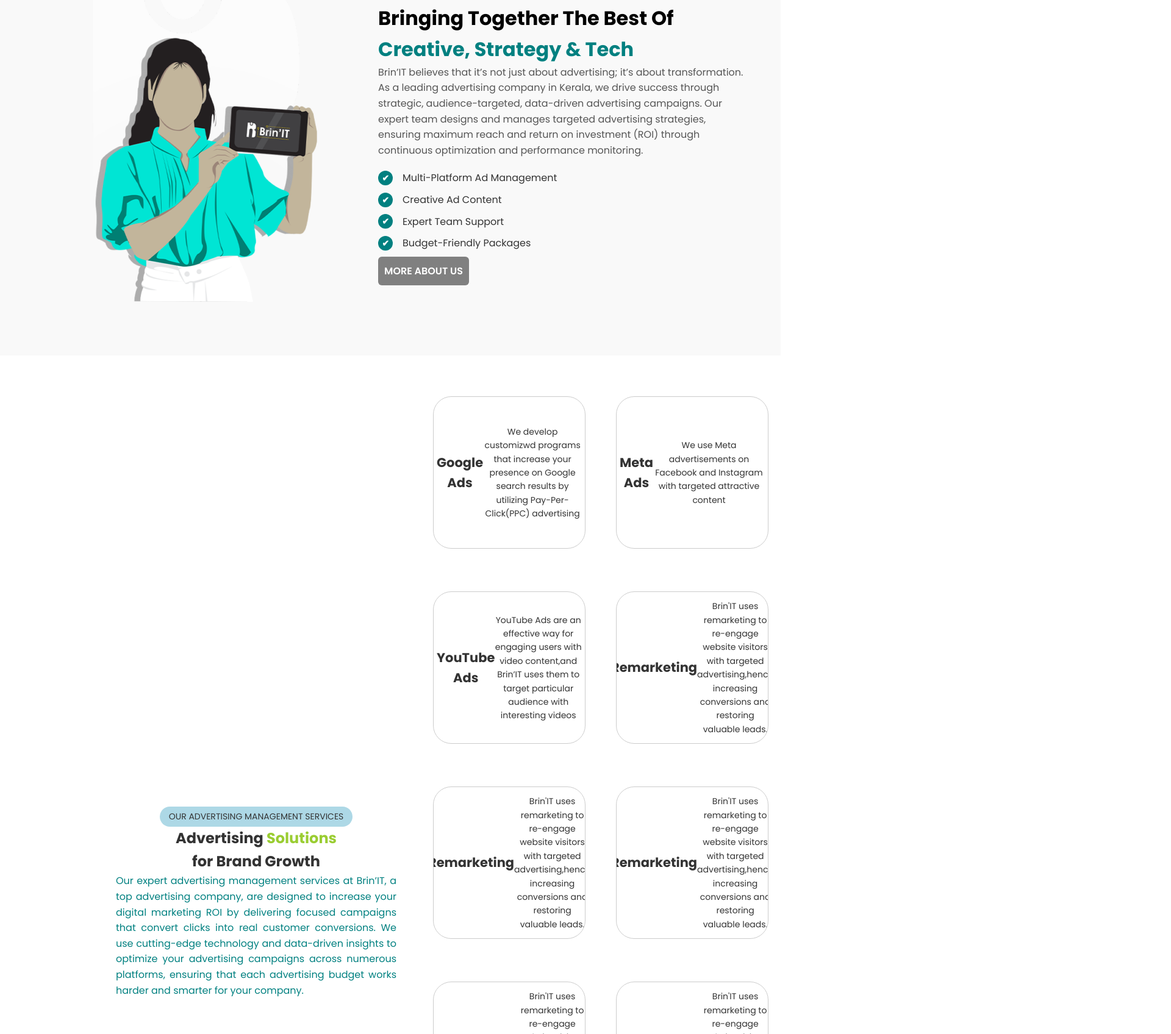
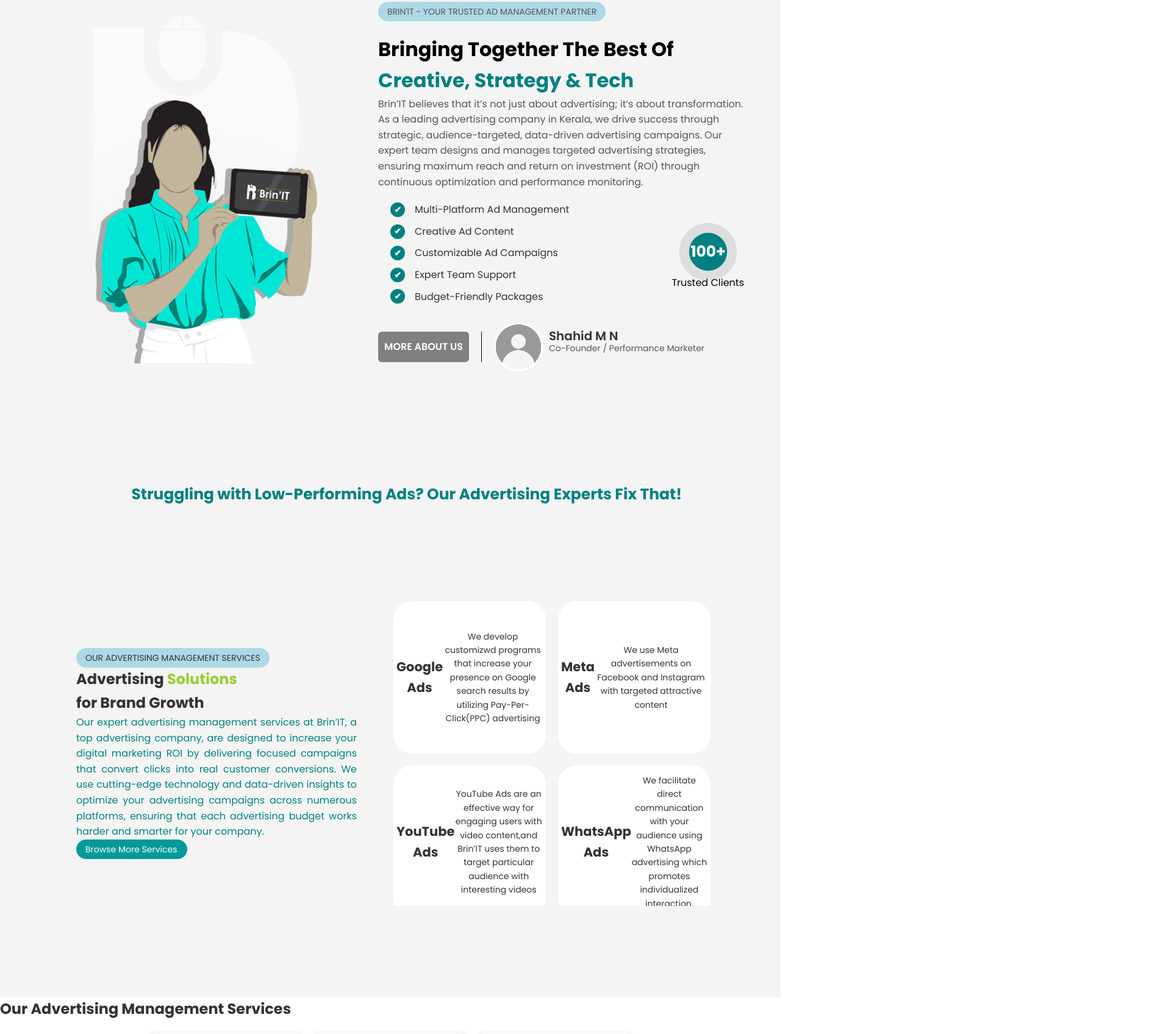
Before and after one commit to NaomiMMathew/Ad-Management-Webpage, a plain HTML site: page index.html in a window 1280 px wide. Shown: the part 1104-2800 px from the top of the page at 61% size, 1920 px wide, since content can reach past the window. Drawn offline with Linux system fonts and the light colour scheme.

Commit message:
Modified

```diff
--- a/add.css
+++ b/add.css
@@ -108,8 +108,16 @@ a { text-decoration: none; color: inherit; }
 }
 
 /* Moving Icons Section */
+
+.right-section0{
+  width: 1000px; /* adjust width as needed */
+  height: 50px;
+  overflow: hidden;
+  position: relative;
+}
+
 .moving-icons {
-  background:darkgray;
+  background:#333;
   padding: 30px 0;
   overflow: hidden;
   position: relative;
@@ -123,7 +131,7 @@ a { text-decoration: none; color: inherit; }
 
 .icons-slider img {
   height: 50px;
-  margin: 0 40px;
+  margin: 0 15px;
   filter: grayscale(100%);
   transition: filter 0.3s ease;
 }
@@ -148,7 +156,8 @@ a { text-decoration: none; color: inherit; }
 }
 .image-content {
   padding: 80px 60px;
-  background: #f9f9f9;
+background-color:#f4f4f4;
+
 }
 
 .image-content .container {
@@ -210,16 +219,16 @@ color: teal;
   background: #006666;
 }
 
-/* list */
+
 .custom-list {
-  list-style: none; /* remove default bullets */
+  list-style: none;
   padding: 0;
   margin: 0;
 }
 
 .custom-list li {
   position: relative;
-  padding-left: 40px;   /* space for circle */
+  padding-left: 40px;
   margin-bottom: 15px;
   font-size: 18px;
   color: #333;
@@ -243,6 +252,186 @@ color: teal;
   font-weight: bold;
 }
 
+
+
+ /* Wrapper: makes list and button side by side */
+.list-with-btn {
+  display: flex;
+  align-items: center;
+  justify-content: space-between; /* keeps list left, button right */
+  gap: 20px;
+}
+
+/* Custom list */
+.custom-list {
+  margin: 0;
+  padding-left: 20px;
+}
+.circle-btn-wrapper {
+  display: flex;
+  flex-direction: column;
+  align-items: center; /* center text below button */
+  gap: 8px; /* spacing between button and text */
+}
+
+/* Circular button */
+.circle-btn {
+  width: 60px;
+  height: 60px;
+  border-radius: 50%;
+  background-color: teal;   /* button color */
+  display: flex;
+  align-items: center;
+  justify-content: center;
+  color: #fff;              /* text/icon color */
+  font-size: 24px;
+  font-weight: bold;
+  cursor: pointer;
+  position: relative;
+
+  /* Pulse animation */
+  animation: pulse 1.5s infinite;
+  box-shadow: 0 0 0 0 rgba(0, 128, 128, 0.6);
+}
+
+/* Pulse Effect */
+@keyframes pulse {
+  0% {
+    transform: scale(1);
+    box-shadow: 0 0 0 0 rgba(74, 77, 77, 0.6);
+  }
+  70% {
+    transform: scale(1.05);
+    box-shadow: 0 0 0 20px rgba(123, 124, 121, 0);
+  }
+  100% {
+    transform: scale(1);
+    box-shadow: 0 0 0 0 rgba(0, 128, 128, 0);
+  }
+}
+.circle-text {
+  font-size: 16px;
+  font-weight: 500;
+  color: black;
+  margin: 0;
+
+}
+
+/* Flex wrapper for button + profile */
+.about-wrapper {
+  display: flex;
+  align-items: center;
+  gap: 20px; /* space around items */
+}
+
+/* Separator line */
+.separator {
+  width: 1px;
+  height: 50px;
+  background-color:black;
+}
+
+/* Profile block */
+.profile {
+  display: flex;
+  align-items: center;
+  gap: 10px;
+}
+
+/* Profile picture */
+.profile-pic {
+  width: 80px;
+  height: 80px;
+  border-radius: 50%;
+  object-fit: cover;
+}
+
+/* Profile text */
+.profile-info {
+  display: flex;
+  flex-direction: column;
+  line-height: 1.2;
+}
+
+.profile-name {
+  font-weight: 600;
+  color: #333;
+  font-size: 20px;
+}
+
+.profile-role {
+  margin: 0;
+  font-size: 14px;
+  color: #555;
+}
+
+
+
+
+/* Right section with marquee */
+
+.right{
+background-color:#f4f4f4;
+}
+/* Right section with marquee */
+.right-section {
+  width:2000px;
+  height: 50px;
+  overflow: hidden;
+  position: relative;
+}
+
+/* Marquee text */
+ .marquee {
+  position: absolute;
+  left: 50%;
+  top: 50%;
+  transform: translate(-50%, -50%);
+  white-space: nowrap;
+  font-size: 25px;
+  font-weight: bold;
+  color: teal;
+  animation: scroll-left 15s linear infinite;
+}
+
+@keyframes scroll-left {
+  0% {
+    left: 50%;
+    transform: translateX(-50%) translateY(-50%);
+  }
+  100% {
+    left: -100%;
+    transform: translateX(0) translateY(-50%);
+  }
+}
+
+
+
+/* content */
+.flip{
+background-color:#f4f4f4;
+}
+.content0{
+ background:lightblue;
+  display: inline-block;
+  padding: 5px 15px;
+  font-size: 14px;
+  border-radius: 20px;
+  margin-right: 150px;
+  width: max-content;
+
+}
+.content1{
+  background: #009999;
+  display: block;
+  padding: 5px 15px;
+  font-size: 14px;
+  border-radius: 20px;
+  color: white;
+  margin-right: 278px;
+
+}
+
 /* flip boxes..... */
 .flip-section .container {
   display: flex;
@@ -258,56 +447,54 @@ color: teal;
   padding: 20px;
   display: flex;
   flex-direction: column;
-  align-items: center;
-  justify-content: center;
-  text-align: center;
+  align-items: justify;
+  justify-content: justify;
+  text-align: justify;
 }
 
-/* .right-boxes {
+.right-boxes {
   display: grid;
-  grid-template-columns: repeat(2, 1fr);  //scroll
-  grid-auto-rows: 120px;
-  gap: 200px;
+  grid-template-columns: repeat(2, 1fr);
+  gap: 20px;
+  max-height: 500px;
+  overflow-y: auto;
+  padding-right: 10px;
+  scroll-snap-type: y mandatory;
+}
 
-  max-height: 400px;
-  overflow-y: scroll;
-  scrollbar-width: none;
-}
+
 
 .right-boxes::-webkit-scrollbar {
   display: none;
-} */
-.right-boxes {
-  display: grid;
-  grid-template-columns: repeat(2, 1fr); /* 3 columns */
-  grid-template-rows: repeat(3, 120px);  /* 2 rows */
-  gap: 200px;                                /* No gap between boxes */
 }
 
 
 .flip-box {
-  width: 150px;
-  height: 150px;
-  perspective: 1000px;
-  scroll-snap-align: start;
+  width: 250px;
+  height: 250px;
+  perspective: 1200px;
+  position: relative;
 }
 
 
 
-.flip-box {
+flip-box {
   width: 100px;
   height: 100px;
   perspective: 1000px;
 
 }
 
+
 .flip-box-inner {
   position: relative;
-  width: 250%;
-  height: 250%;
-  transition: transform 0.8s;
+  width: 100%;
+  height: 100%;
+  transition: transform 0.8s ease;
   transform-style: preserve-3d;
+
 }
+
 
 .flip-box:hover .flip-box-inner {
   transform: rotateY(180deg);
@@ -323,13 +510,16 @@ color: teal;
   display: flex;
   justify-content: center;
   align-items: center;
-  background-color: white;
-  border: 1px solid #ccc;
+   background-color: white;
+  /* border: 1px solid #ccc; */
   padding: 5px;
   text-align: center;        /* Center text */
   word-wrap: break-word;     /* Wrap long words */
   overflow: hidden;          /* Hide overflowing content */
   font-size: 14px;           /* Fit text nicely inside */
+  /* box-shadow: 0 4px 8px rgba(0,0,0,0.1); */
+
+
 }
 
 
@@ -349,6 +539,86 @@ color: teal;
   display: inline-block;
   font-size: clamp(10px, 2vw, 16px); /* Text shrinks when box shrinks */
 }
+
+
+/* next section */
+
+.container {
+  display: flex;
+  justify-content: center;
+  align-items: center;
+  height: 100vh; /* full viewport height */
+  gap: 50px; /* space between sections */
+
+}
+
+/* Left section content */
+.left-section {
+  text-align: center;
+}
+
+
+/* Container layout */
+.brands-section {
+  display: flex;
+  justify-content: space-between;
+  align-items: center;
+  padding: 40px;
+  gap: 40px;
+}
+
+/* Left content */
+.brands-logos {
+  flex: 1;
+  max-width: 600px;
+}
+
+.brands-logos h2 {
+  font-size: 32px;
+  margin-bottom: 10px;
+  color: teal;
+}
+
+.brands-logos p {
+  font-size: 18px;
+  line-height: 1.6;
+}
+
+/* Right marquee container */
+/* .right-section {
+  flex: 1;
+  max-width: 400px;
+  height: 50px;
+  overflow: hidden;
+  position: relative;
+} */
+
+/* Marquee text */
+/* .marquee {
+  position: absolute;
+  left: 100%;
+  top: 50%;
+  transform: translateY(-50%);
+  white-space: nowrap;
+  font-size: 25px;
+  font-weight: bold;
+  color: teal;
+  animation: scroll-left 10s linear infinite;
+}
+
+/* Animation */
+@keyframes scroll-left {
+  0% {
+    left: 100%;
+  }
+  100% {
+    left: -100%;
+  }
+} */
+
+
+
+
 
 
 
@@ -394,10 +664,3 @@ input, textarea { padding: 10px; border: 1px solid #ccc; border-radius: 5px; }
 /* Footer */
 .footer { padding: 30px; text-align: center; background: #333; color: #fff; }
 .footer-links a { margin: 0 10px; color: #fff; }
-
-.marquee-section {
-  background: #fff;
-  padding: 20px 0;
-  text-align: center;
-  overflow: hidden;
-}
--- a/index.html
+++ b/index.html
@@ -65,6 +65,7 @@
 <!-- MOVING ICONS SECTION -->
 <section class="moving-icons">
   <div class="icons-slider">
+    <div class="right-section10"></div>
     <img src="images/facebook.webp" alt="Facebook">
     <img src="images/Instagram.webp" alt="Instagram">
     <img src="images/Twitter.webp" alt="Twitter">
@@ -77,20 +78,9 @@
       <img src="images/google.webp" alt="meta">
        <img src="images/google-analytics.webp" alt="meta">
 
-    <!-- duplicate for smooth loop -->
-    <img src="images/facebook.webp" alt="Facebook">
-    <img src="images/Instagram.webp" alt="Instagram">
-    <img src="images/Twitter.webp" alt="Twitter">
-    <img src="images/linkedin.webp" alt="LinkedIn">
-    <img src="images/you-tube.webp" alt="YouTube">
-    <img src="images/pinterst.webp" alt="Pinterest">
-     <img src="images/meta.webp" alt="meta">
-     <img src="images/whatsapp.webp" alt="meta">
-     <img src="images/snapchat.webp" alt="meta">
-      <img src="images/google.webp" alt="meta">
-        <img src="images/google-analytics.webp" alt="meta">
 
   </div>
+</div>
 </section>
 
 
@@ -110,33 +100,75 @@
       <p>
         Brin’IT believes that it’s not just about advertising; it’s about transformation. As a leading advertising company in Kerala, we drive success through strategic, audience-targeted, data-driven advertising campaigns. Our expert team designs and manages targeted advertising strategies, ensuring maximum reach and return on investment (ROI) through continuous optimization and performance monitoring.
       </p>
-<ul class="custom-list">
-  <li>Multi-Platform Ad Management</li>
-  <li>Creative Ad Content</li>
-  <li>Expert Team Support</li>
-  <li>Budget-Friendly Packages</li>
-</ul>
+<div class="list-with-btn">
+  <ul class="custom-list">
+    <li>Multi-Platform Ad Management</li>
+    <li>Creative Ad Content</li>
+   <li> Customizable Ad Campaigns</li>
+    <li>Expert Team Support</li>
+    <li>Budget-Friendly Packages</li>
+  </ul>
+
+  <!-- Rounded Button -->
+   <div class="circle-btn-wrapper">
+  <div class="circle-btn">
+    <span>100+</span>
+</div>
+<h4 class="circle-text">Trusted Clients</h4>
+</div>
+</div>
 
 
-      <a href="#contact" class="btn-primary">MORE ABOUT US</a>
+ <div class="about-wrapper">
+  <a href="#contact" class="btn-primary">MORE ABOUT US</a>
+
+  <div class="separator"></div>
+
+  <div class="profile">
+    <img src="images/profile.webp" alt="Profile Picture" class="profile-pic" />
+
+    <div class="profile-info">
+      <span class="profile-name">Shahid M N</span>
+      <p class="profile-role">Co-Founder / Performance Marketer</p>
+    </div>
+  </div>
+</div>
+</div>
     </div>
   </div>
 </section>
 
-<marquee behavior="scroll" direction="left" scrollamount="6" style="color:teal;  padding:10px;font-weight: bold;font-size: 25px;" >
+
+
+
+
+<!--
+ <marquee behavior="scroll" direction="left" scrollamount="6" style="color:teal;  padding:10px;font-weight: bold;font-size: 25px;"  >
    Struggling with Low-Perfoming Ads? Our Advertising Experts Fix That!
-</marquee>
+</marquee> -->
 
+<div class="right">
+ <div class="right-section">
+    <div class="marquee">
+      Struggling with Low-Performing Ads? Our Advertising Experts Fix That!
+    </div>
+  </div>
+  </div>
+
+
+<div class="flip">
 <section class="flip-section">
   <div class="container">
     <!-- Left Content -->
     <div class="left-content">
-      <p class="content">OUR ADVERTISING MANAGEMENT SERVICES</p>
-      <h2>
-  Advertising <span style="color:yellowgreen;">Solutions</span>
+      <p class="content0">OUR ADVERTISING MANAGEMENT SERVICES</p>
+      <h2 >Advertising <span style="color:yellowgreen;" >Solutions</span>
 </h2>
 <h2>for Brand Growth</h2>
-      <p style="text-align: justify; color:teal;">Our expert advertising management services at Brin’IT, a top advertising company, are designed to increase your digital marketing ROI by delivering focused campaigns that convert clicks into real customer conversions. We use cutting-edge technology and data-driven insights to optimize your advertising campaigns across numerous platforms, ensuring that each advertising budget works harder and smarter for your company.</p>
+      <p style="text-align: justify; color:teal;">Our expert advertising management services at Brin’IT, a top advertising company, are designed to increase your digital marketing ROI by delivering focused campaigns that convert clicks into real customer conversions. We use cutting-edge technology and data-driven
+        insights to optimize your advertising campaigns across numerous platforms, ensuring that each advertising budget works
+        harder and smarter for your company.</p>
+        <p class="content1" >Browse More Services</p>
     </div>
 
     <!-- Right Boxes -->
@@ -163,6 +195,7 @@
 
       <div class="flip-box">
         <div class="flip-box-inner">
+
           <div class="flip-box-front"><h2>YouTube Ads</h2>YouTube Ads are an effective way for engaging users with video content,and Brin’IT uses them to target particular audience with interesting videos</div>
           <div class="flip-box-back"><h2>YouTube Ads</h2>YouTube Ads are an effective way for engaging users with video content,and Brin’IT uses them to target particular audience with interesting videos</div>
         </div>
@@ -170,77 +203,67 @@
 
       <div class="flip-box">
         <div class="flip-box-inner">
-          <div class="flip-box-front"><h2>Remarketing</h2>Brin'IT uses remarketing to re-engage website visitors with targeted advertising,hence increasing conversions and restoring valuable leads.</div>
-          <div class="flip-box-back"><h2>Remarketing/Retargeting</h2>Brin'IT uses remarketing to re-engage website visitors with targeted advertising,hence increasing conversions and restoring valuable leads.</div>
+          <div class="flip-box-front"><h2>WhatsApp Ads</h2>We facilitate direct communication with your audience using WhatsApp advertising which promotes individualized interaction.</div>
+          <div class="flip-box-back"><h2>WhatsApp Ads</h2>We facilitate direct communication with your audience using WhatsApp advertising which promotes individualized interaction.</div>
+        </div>
+      </div>
+<div class="flip-box">
+        <div class="flip-box-inner">
+          <div class="flip-box-front"><h2>PPC Advertising</h2>PPC guarantees that your budget is used effectively because you only pay when someone clicks on your advertisement.We create data-driven PPC campaigns.</div>
+          <div class="flip-box-back"><h2>PPC Advertising</h2>PPC guarantees that your budget is used effectively because you only pay when someone clicks on your advertisement.We create data-driven PPC campaigns.</div>
+        </div>
+      </div>
+
+      <div class="flip-box">
+        <div class="flip-box-inner">
+          <div class="flip-box-front"><h2>Ad Copy and Creative Design</h2>To attract your audience and increase conversions across all platforms,we ceate engaging languages and appealing images.</div>
+          <div class="flip-box-back"><h2>Ad Copy and Creative Design</h2>To attract your audience and increase conversions across all platforms,we ceate engaging languages and appealing images.</div>
         </div>
       </div>
 
 
       <div class="flip-box">
         <div class="flip-box-inner">
-          <div class="flip-box-front"><h2>Remarketing</h2>Brin'IT uses remarketing to re-engage website visitors with targeted advertising,hence increasing conversions and restoring valuable leads.</div>
-          <div class="flip-box-back"><h2>Remarketing/Retargeting</h2>Brin'IT uses remarketing to re-engage website visitors with targeted advertising,hence increasing conversions and restoring valuable leads.</div>
+          <div class="flip-box-front"><h2>Likedin Ads</h2>We use Linkedin Ads to connect with professionals,improve brand authority and produce high-qaulity B2B leads via customized campaings.</div>
+          <div class="flip-box-back"><h2>Likedin Ads</h2>We use Linkedin Ads to connect with professionals,improve brand authority and produce high-qaulity B2B leads via customized campaings.</div>
         </div>
       </div>
 
 
       <div class="flip-box">
         <div class="flip-box-inner">
-          <div class="flip-box-front"><h2>Remarketing</h2>Brin'IT uses remarketing to re-engage website visitors with targeted advertising,hence increasing conversions and restoring valuable leads.</div>
-          <div class="flip-box-back"><h2>Remarketing/Retargeting</h2>Brin'IT uses remarketing to re-engage website visitors with targeted advertising,hence increasing conversions and restoring valuable leads.</div>
-        </div>
+          <div class="flip-box-front"><h2>Display Advertising & Banner Ads</h2>Brin’IT dsigns attractive display and banner ads to increase visibility for brands,generate conversions, and convey clear, effective messages.</div>
+          <div class="flip-box-back"><h2>Display Advertising & Banner Ads</h2>Brin’IT dsigns attractive display and banner ads to increase visibility for brands,generate conversions, and convey clear, effective messages.</div>
       </div>
 
+</section>
+</div>
 
-      <div class="flip-box">
-        <div class="flip-box-inner">
-          <div class="flip-box-front"><h2>Remarketing</h2>Brin'IT uses remarketing to re-engage website visitors with targeted advertising,hence increasing conversions and restoring valuable leads.</div>
-          <div class="flip-box-back"><h2>Remarketing/Retargeting</h2>Brin'IT uses remarketing to re-engage website visitors with targeted advertising,hence increasing conversions and restoring valuable leads.</div>
-        </div>
-      </div>
+<!-- next section -->
+
+<!-- MAIN HEAD SECTION: BRANDS WE WORK WITH -->
+
+ <!-- <div class="right">
+
+<section class="brands-section container">
+  <div class="brands-logos">
+    <h2 style="color:teal">Center Content</h2>
+    <p>Brin’IT, Kerala’s No.1 advertising company, is trusted by top brands to deliver amazing results. From expanding reach to creating authentic connections, we prioritize our clients’ success every step of the way. Become part of our growing network of satisfied clients and use our powerful advertising solutions!.</p>
+  </div>
+
+  <div class="right-section">
+    <div class="marquee">
+      Struggling with Low-Performing Ads? Our Advertising Experts Fix That!
+    </div>
+  </div>
+</section>
+</div> -->
 
 
-      <div class="flip-box">
-        <div class="flip-box-inner">
-          <div class="flip-box-front"><h2>Remarketing</h2>Brin'IT uses remarketing to re-engage website visitors with targeted advertising,hence increasing conversions and restoring valuable leads.</div>
-          <div class="flip-box-back"><h2>Remarketing/Retargeting</h2>Brin'IT uses remarketing to re-engage website visitors with targeted advertising,hence increasing conversions and restoring valuable leads.</div>
-        </div>
-      </div>
-
-      <div class="flip-box">
-        <div class="flip-box-inner">
-          <div class="flip-box-front"><h2>Remarketing</h2>Brin'IT uses remarketing to re-engage website visitors with targeted advertising,hence increasing conversions and restoring valuable leads.</div>
-          <div class="flip-box-back"><h2>Remarketing/Retargeting</h2>Brin'IT uses remarketing to re-engage website visitors with targeted advertising,hence increasing conversions and restoring valuable leads.</div>
-        </div>
-      </div>
-
-      <div class="flip-box">
-        <div class="flip-box-inner">
-          <div class="flip-box-front"><h2>Remarketing</h2>Brin'IT uses remarketing to re-engage website visitors with targeted advertising,hence increasing conversions and restoring valuable leads.</div>
-          <div class="flip-box-back"><h2>Remarketing/Retargeting</h2>Brin'IT uses remarketing to re-engage website visitors with targeted advertising,hence increasing conversions and restoring valuable leads.</div>
-        </div>
-      </div>
-
-      <div class="flip-box">
-        <div class="flip-box-inner">
-          <div class="flip-box-front"><h2>PPC Advertising</h2>PPC guarantees that your budget is used effectively because you only pay when someone clicks on your advertisement.We create data-driven PPC campaigns.</div>
-          <div class="flip-box-back"><h2>PPC Advertising</h2>PPC guarantees that your budget is used effectively because you only pay when someone clicks on your advertisement.We create data-driven PPC campaigns.</div>
-        </div>
-      </div>
 
 
-      <!-- <div class="flip-box">
-        <div class="flip-box-inner">
-          <div class="flip-box-front">Box 6</div>
-          <div class="flip-box-back">Back 6</div>
-        </div>
-      </div>
-    </div>
-  </div> -->
 
-</section>
 
-<br/><br/><br/><br/>
 
 <div>
   <!-- SERVICES -->
```
Also changed, not shown: images/profile.webp (added).
